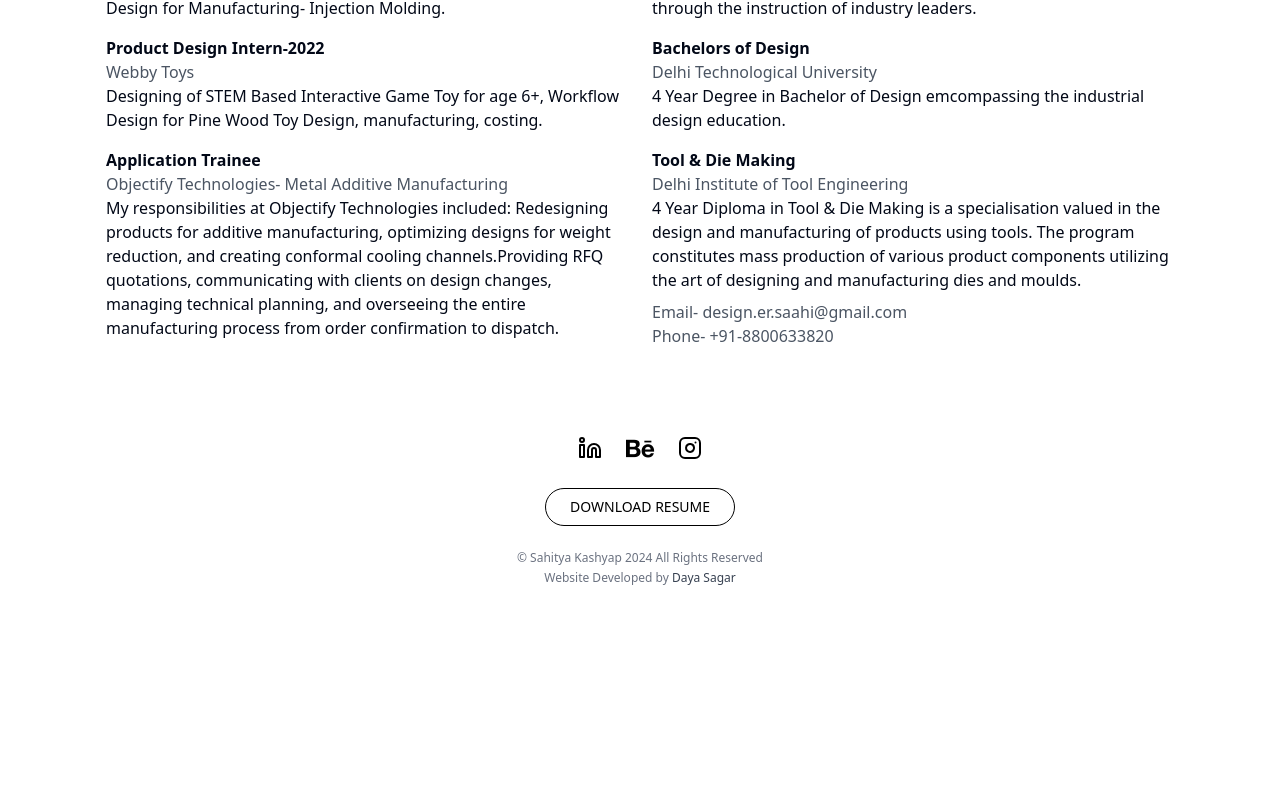
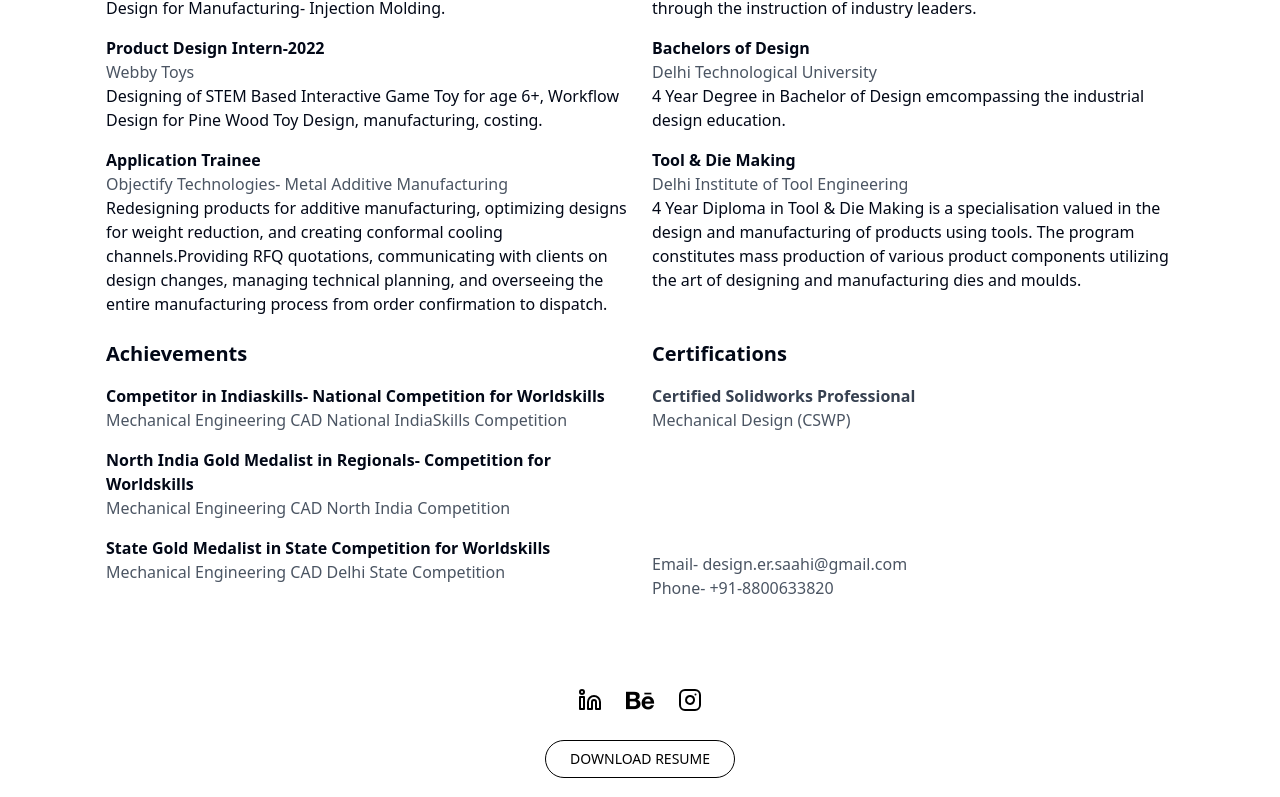
Before and after one commit to designersaahi/minimalportfolio, a React (Vite) app: page /about in a window 1280 px wide. Shown: the part 740-1537 px from the top of the page. Before the commit the page ends 1358 px from the top, so only its background shows below. Built offline with nearby package versions, Linux system fonts and the light colour scheme.

Commit message:
few improvements

```diff
--- a/src/components/portfolio/About.jsx
+++ b/src/components/portfolio/About.jsx
@@ -13,6 +13,7 @@ const About = () => {
           content="Welcome to the portfolio of Sahitya Kashyap."
         />
       </Helmet>
+
       <div className="flex flex-col md:flex-row gap-6  mb-8">
         <div className="md:w-1/3 w-full object-cover">
           <img
@@ -46,6 +47,7 @@ const About = () => {
       </div>
 
       <div className="grid md:grid-cols-2 gap-6">
+
         <div>
           <h2 className="text-xl font-semibold mb-4">Experience</h2>
           <div className="mb-4">
@@ -69,7 +71,6 @@ const About = () => {
             <h3 className="font-semibold">Application Trainee</h3>
             <p className="text-gray-600">Objectify Technologies- Metal Additive Manufacturing</p>
             <p>
-              My responsibilities at Objectify Technologies included:
               Redesigning products for additive manufacturing, optimizing
               designs for weight reduction, and creating conformal cooling
               channels.Providing RFQ quotations, communicating with clients on
@@ -83,7 +84,7 @@ const About = () => {
           <div>
             <h2 className="text-xl font-semibold mb-4">Education</h2>
             <div className="mb-4">
-              <h3 className="font-semibold">Offsite Pro</h3>
+              <h3 className="font-semibold"><Link to="https://advdes.org/pro" target='_blank' className='hover:underline text-gray-700'>Offsite Pro</Link></h3>
               <p className="text-gray-600">Advanced Design</p>
               <p>
                 Offsite Pro is an online program disrupting industrial design
@@ -113,6 +114,36 @@ const About = () => {
               </p>
             </div>
           </div>
+        </div>
+
+        <div className="flex justify-between flex-col">
+          <div>
+            <h2 className="text-xl font-semibold mb-4">Achievements</h2>
+            <div className="mb-4">
+              <h3 className="font-semibold">Competitor in Indiaskills- National Competition for Worldskills</h3>
+              <p className="text-gray-600">Mechanical Engineering CAD National IndiaSkills Competition</p>
+            </div>
+            <div className="mb-4">
+              <h3 className="font-semibold">North India Gold Medalist in Regionals- Competition for Worldskills</h3>
+              <p className="text-gray-600">Mechanical Engineering CAD North India Competition </p>
+            </div>
+            <div className="mb-4">
+              <h3 className="font-semibold">State Gold Medalist in State Competition for Worldskills</h3>
+              <p className="text-gray-600">Mechanical Engineering CAD Delhi State Competition</p>
+            </div>
+
+          </div>
+
+        </div>
+
+        <div className="flex justify-between flex-col">
+          <div>
+            <h2 className="text-xl font-semibold mb-4">Certifications</h2>
+            <div className="mb-4">
+              <h3 className="font-semibold"><Link to="https://cv.virtualtester.com/qr/?b=SLDWRKS&i=C-HMES8F2RX9" target='_blank' className='hover:underline text-gray-700'>Certified Solidworks Professional</Link></h3>
+              <p className="text-gray-600">Mechanical Design (CSWP) </p>
+            </div>
+          </div>
 
           <div className="md:mt-2 mt-10">
           <span className="text-gray-600 mt-10">
@@ -129,6 +160,7 @@ const About = () => {
           </div>
 
         </div>
+
       </div>
     </div>
   );
--- a/src/components/portfolio/Header.jsx
+++ b/src/components/portfolio/Header.jsx
@@ -22,7 +22,7 @@ const Header = () => {
   }, [isMenuOpen]);
 
   return (
-    <header className="lg:h-[25vh] h-[9vh] flex ">
+    <header className="lg:h-[25vh] md:h-[18vh] h-[9vh] flex ">
       <div className="flex justify-between md:px-24 px-4 w-full items-center">
         <Link to="/" className="text-xl text-gray-600 ">
           Sahitya Kashyap
--- a/src/components/portfolio/Project.jsx
+++ b/src/components/portfolio/Project.jsx
@@ -1,7 +1,7 @@
 import React, { useEffect, useRef, useState } from "react";
 import { projects } from "@/constants/projects";
 import { Card, CardContent } from "../ui/card";
-import { useNavigate, useParams } from "react-router-dom";
+import { Link, useNavigate, useParams } from "react-router-dom";
 import { ArrowUp, Upload } from "lucide-react";
 import { Helmet } from "react-helmet-async";
 
@@ -25,6 +25,7 @@ const Project = () => {
     video,
     creator,
     cocreator,
+    link
   } = filteredProject;
 
 
@@ -93,7 +94,7 @@ const Project = () => {
                 <p className="text-xl font-semibold">{date}</p>
                 <p className="text-muted-foreground text-sm">{duration}</p>
                 <p className=" text-muted-foreground text-sm">{creator}</p>
-                <p className=" text-muted-foreground text-sm">{cocreator}</p>
+                <p className=" text-muted-foreground text-sm"><Link target="_blank" to={link &&  `${link}`}>{cocreator}</Link></p>
               </div>
             </div>
           </CardContent>
--- a/src/constants/projects.js
+++ b/src/constants/projects.js
@@ -125,6 +125,7 @@ export const projects = [
     date: "November 2022 Launch",
     creator: "ID | Sahitya Kashyap",
     cocreator: "Graphic | Vikrant",
+    link:"https://www.linkedin.com/in/vikrant-kumar-54712119b/",
     video : coordinateWarVideo,
     images: [
         image26,
@@ -209,7 +210,7 @@ export const projects = [
     type: "Personal Project",
     duration: "10 Days",
     date: "Feb 2024",
-    creator: "ID | Sahitya Kashyap",
+    creator: "Sahitya Kashyap",
     cocreator: "",
     images: [
         image76,
```
